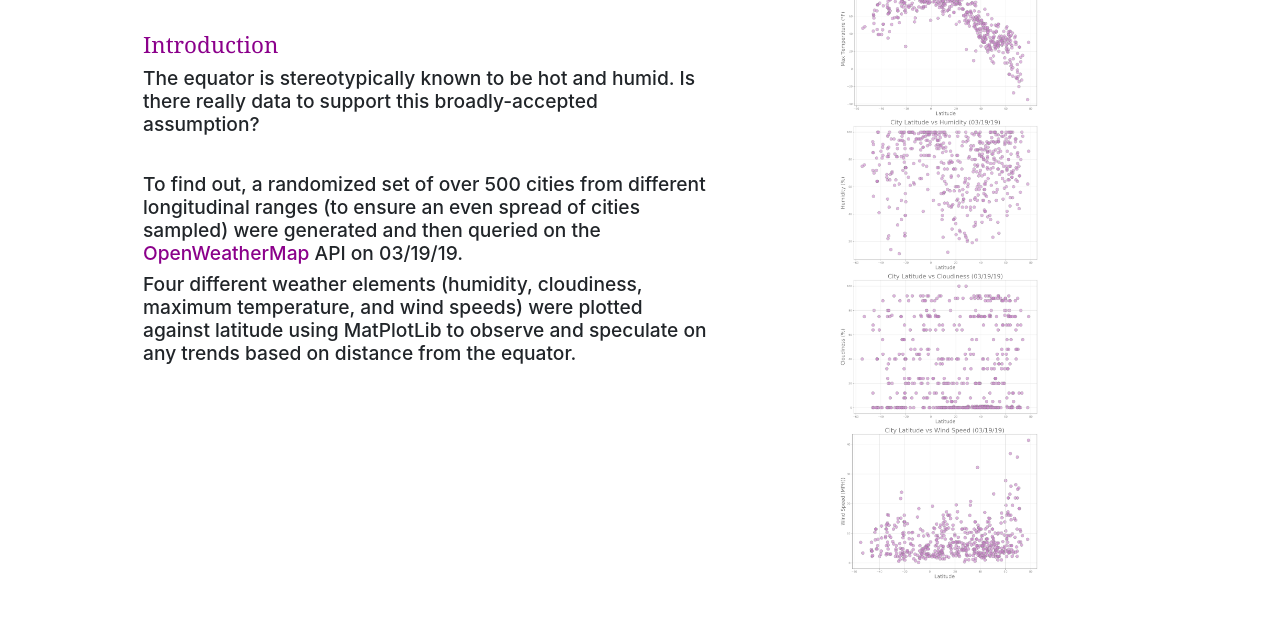
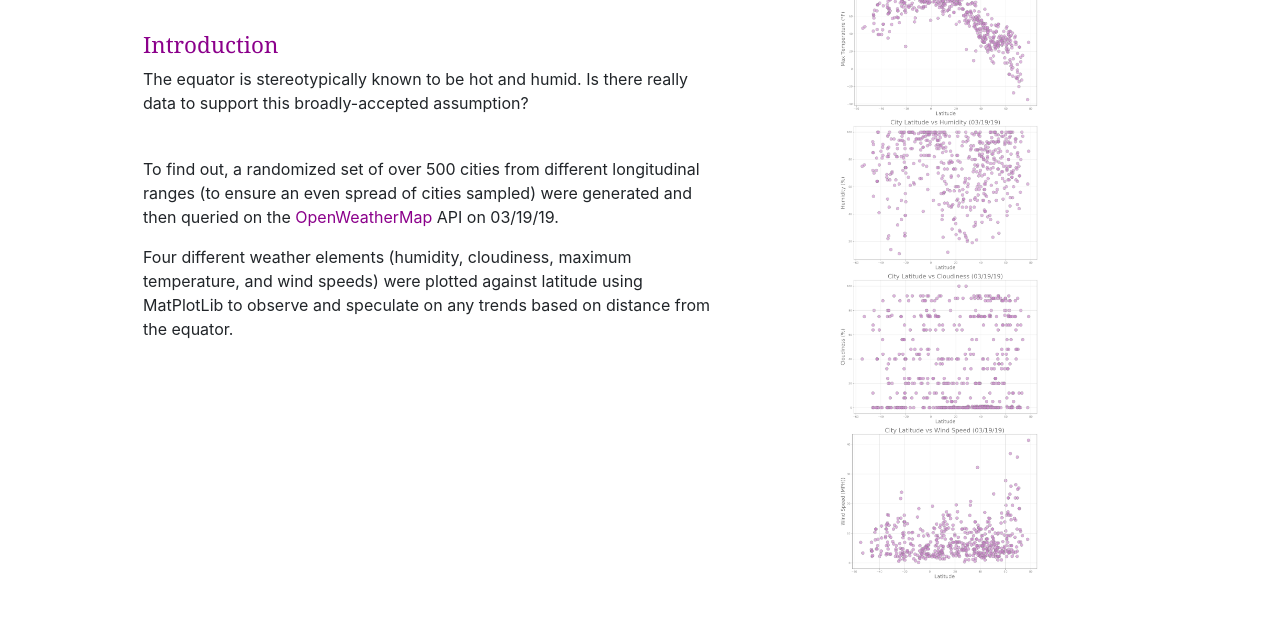
Before and after one commit to wendychau/HW-9-html-css, a plain HTML site: page index.html in a window 1280 px wide. Shown: the part 181-798 px from the top of the page. Drawn offline with nearby package versions, Linux system fonts and the light colour scheme.

Commit message:
revised index page

```diff
--- a/index.html
+++ b/index.html
@@ -48,10 +48,10 @@
                 <br>
 
                 <h3>Introduction</h3>
-                <h4>The equator is stereotypically known to be hot and humid.  Is there really data to support this broadly-accepted assumption?</h4>
+                <p>The equator is stereotypically known to be hot and humid.  Is there really data to support this broadly-accepted assumption?</p>
                 <br>
-                <h4>To find out, a randomized set of over 500 cities from different longitudinal ranges (to ensure an even spread of cities sampled) were generated and then queried on the <a href="https://openweathermap.org/api">OpenWeatherMap</a> API on 03/19/19.</h4>
-                <h4>Four different weather elements (humidity, cloudiness, maximum temperature, and wind speeds) were plotted against latitude using MatPlotLib to observe and speculate on any trends based on distance from the equator.</h4>
+                <p>To find out, a randomized set of over 500 cities from different longitudinal ranges (to ensure an even spread of cities sampled) were generated and then queried on the <a href="https://openweathermap.org/api">OpenWeatherMap</a> API on 03/19/19.</p>
+                <p>Four different weather elements (humidity, cloudiness, maximum temperature, and wind speeds) were plotted against latitude using MatPlotLib to observe and speculate on any trends based on distance from the equator.</p>
             </div>
             <div class="col-md-5">
                 <center>
```
